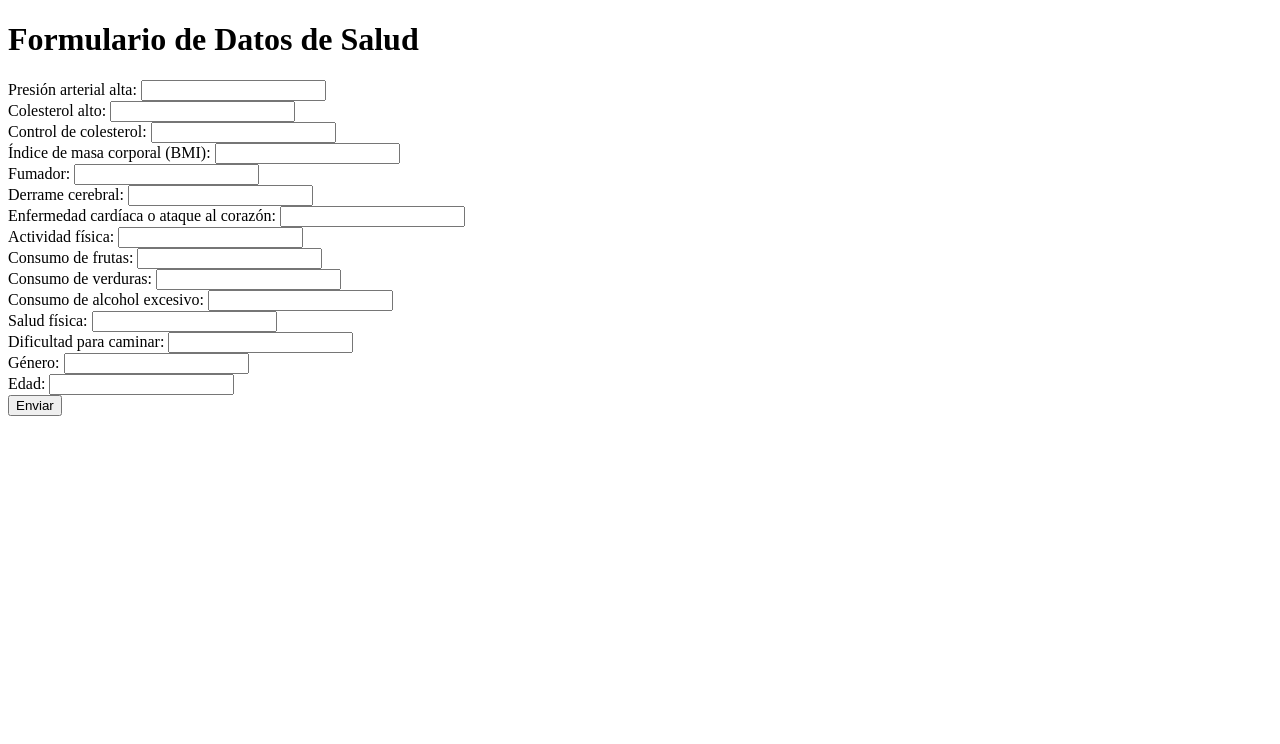
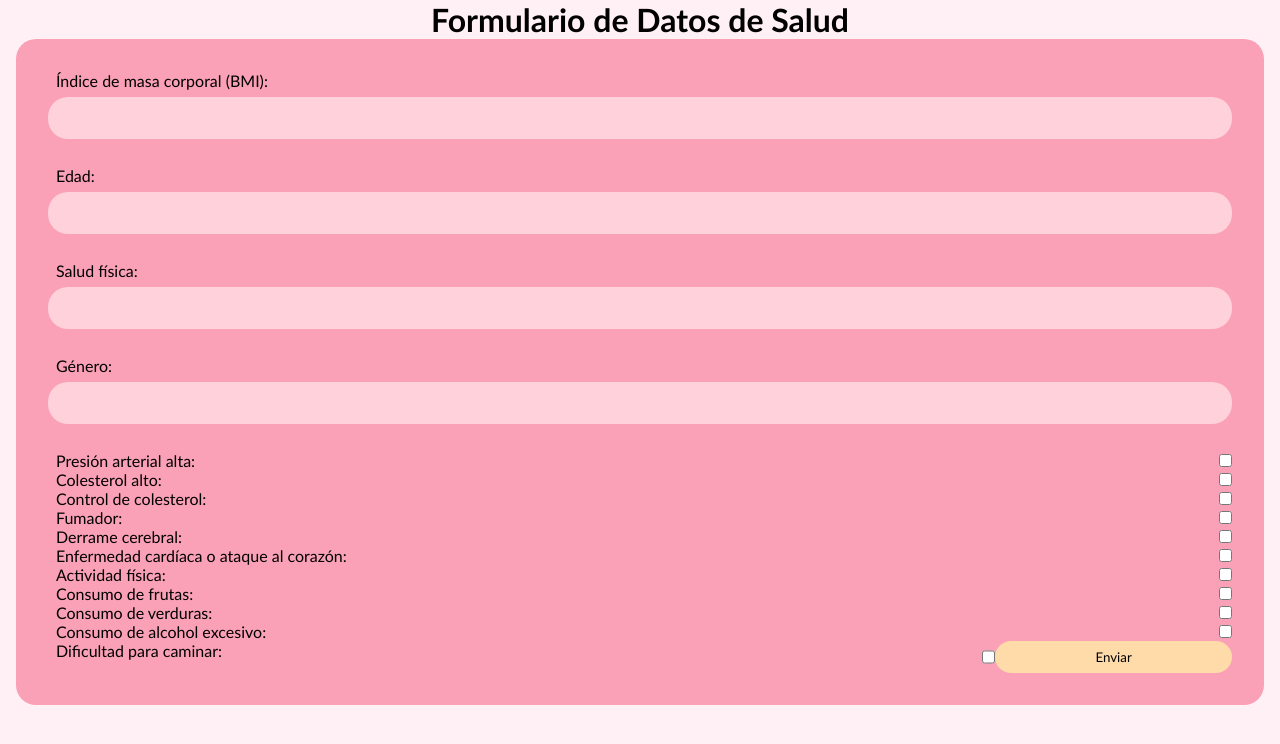
Before and after one commit to Leandr0Fr/ml-diabetes, a Flask app: page / in a window 1280 px wide. Shown: the top 744 px of the page. Run offline with Flask 2, Linux system fonts and the light colour scheme.

Commit message:
ADD styles

```diff
--- a/app/templates/index.html
+++ b/app/templates/index.html
@@ -4,56 +4,60 @@
     <meta charset="UTF-8">
     <meta name="viewport" content="width=device-width, initial-scale=1.0">
     <title>Formulario de Datos de Salud</title>
+    <link rel="stylesheet" href="styles.css">
 </head>
 <body>
+    <main class="form-box">
         <h1>Formulario de Datos de Salud</h1>
-    <form action="/predict" method="POST">
+        <form class="form" action="/predict" method="POST">
+
+            <label for="BMI">Índice de masa corporal (BMI):</label>
+            <input class="field-input" type="number" name="BMI"><br>
+
+            <label for="Age">Edad:</label>
+            <input class="field-input" type="number" name="Age"><br>
+
+            <label for="PhysHlth">Salud física:</label>
+            <input class="field-input" type="number" name="PhysHlth"><br>
+
+            <label for="Sex">Género:</label>
+            <input class="field-input" type="text" name="Sex"><br>
+
             <label for="HighBP">Presión arterial alta:</label>
-        <input type="text" name="HighBP"><br>
+            <input class="check-input" type="checkbox" name="HighBP"><br>
 
             <label for="HighChol">Colesterol alto:</label>
-        <input type="text" name="HighChol"><br>
+            <input class="check-input" type="checkbox" name="HighChol"><br>
 
             <label for="CholCheck">Control de colesterol:</label>
-        <input type="text" name="CholCheck"><br>
-
-        <label for="BMI">Índice de masa corporal (BMI):</label>
-        <input type="text" name="BMI"><br>
+            <input class="check-input" type="checkbox" name="CholCheck"><br>
 
             <label for="Smoker">Fumador:</label>
-        <input type="text" name="Smoker"><br>
+            <input class="check-input" type="checkbox" name="Smoker"><br>
 
             <label for="Stroke">Derrame cerebral:</label>
-        <input type="text" name="Stroke"><br>
+            <input class="check-input" type="checkbox" name="Stroke"><br>
 
             <label for="HeartDiseaseorAttack">Enfermedad cardíaca o ataque al corazón:</label>
-        <input type="text" name="HeartDiseaseorAttack"><br>
+            <input class="check-input" type="checkbox" name="HeartDiseaseorAttack"><br>
 
             <label for="PhysActivity">Actividad física:</label>
-        <input type="text" name="PhysActivity"><br>
+            <input class="check-input" type="checkbox" name="PhysActivity"><br>
 
             <label for="Fruits">Consumo de frutas:</label>
-        <input type="text" name="Fruits"><br>
+            <input class="check-input" type="checkbox" name="Fruits"><br>
 
             <label for="Veggies">Consumo de verduras:</label>
-        <input type="text" name="Veggies"><br>
+            <input class="check-input" type="checkbox" name="Veggies"><br>
 
             <label for="HvyAlcoholConsump">Consumo de alcohol excesivo:</label>
-        <input type="text" name="HvyAlcoholConsump"><br>
-
-        <label for="PhysHlth">Salud física:</label>
-        <input type="text" name="PhysHlth"><br>
+            <input class="check-input" type="checkbox" name="HvyAlcoholConsump"><br>
 
             <label for="DiffWalk">Dificultad para caminar:</label>
-        <input type="text" name="DiffWalk"><br>
+            <input class="check-input" type="checkbox" name="DiffWalk"><br>
 
-        <label for="Sex">Género:</label>
-        <input type="text" name="Sex"><br>
-
-        <label for="Age">Edad:</label>
-        <input type="text" name="Age"><br>
-
-        <input type="submit" value="Enviar">
+            <input class="btn" type="submit" value="Enviar">
         </form>
+    </main>
 </body>
 </html>
--- /dev/null
+++ b/app/templates/styles.css
@@ -0,0 +1,89 @@
+* {
+    margin: 0;
+    padding: 0;
+    font-family: 'Trebuchet MS', 'Lucida Sans Unicode', 'Lucida Grande', 'Lucida Sans', Arial, sans-serif;
+    box-sizing: border-box;
+    list-style-type: none;
+}
+
+:root {
+    --color-darker: #FBA1B7;
+    --color-dark: #FFD1DA;
+    --color-light: #FFF0F5;
+    --color-highlight: #FFDBAA;
+    --font-xlarge: 2.5em;
+    --font-large: 1.5em;
+    --font-medium: 1.3em;
+    --font-small: 1.2em;
+    --font-xsmall: .9em;
+    --color-text-light: #ECECEC;
+}
+
+html {
+    background-color: var(--color-light);
+    margin: auto;
+}
+
+h2 {
+    margin: 1em 0;
+}
+
+.form-box{
+    display: flex;
+    flex-direction: column;
+    align-items: center;
+    min-width: 600px;
+    margin: 0px 16px ;
+}
+
+.form{
+    padding: 2em;
+    display: flex;
+    flex-wrap: wrap;
+    width: 100%;
+    background-color: var(--color-darker);
+    border-radius: 20px;
+}
+
+label {
+    margin-left: .5em;
+    flex: 50%;
+}
+
+.field-input {
+    flex: 50%;
+    margin: .5em 0 2em 0;
+    border-radius: 20px;
+    padding: 1em;
+    min-width: 300px;
+    border: 0;
+    background-color: var(--color-dark);
+}
+
+label + .check-input {
+    display:flex;
+    flex-direction:row;
+}
+
+.check-input{
+
+}
+
+input::placeholder {
+    opacity: .8;
+}
+
+input:focus {
+    outline: 2px dashed var(--color-light);
+}
+
+.btn {
+    min-width: fit-content;
+    width: 20%;
+    align-self: end;
+    background-color: var(--color-highlight);
+    padding: 8px;
+    border-radius: 20px;
+    border: 0px;
+    cursor: pointer;
+}
```
Lines whose indentation alone changed are shown as unchanged.
